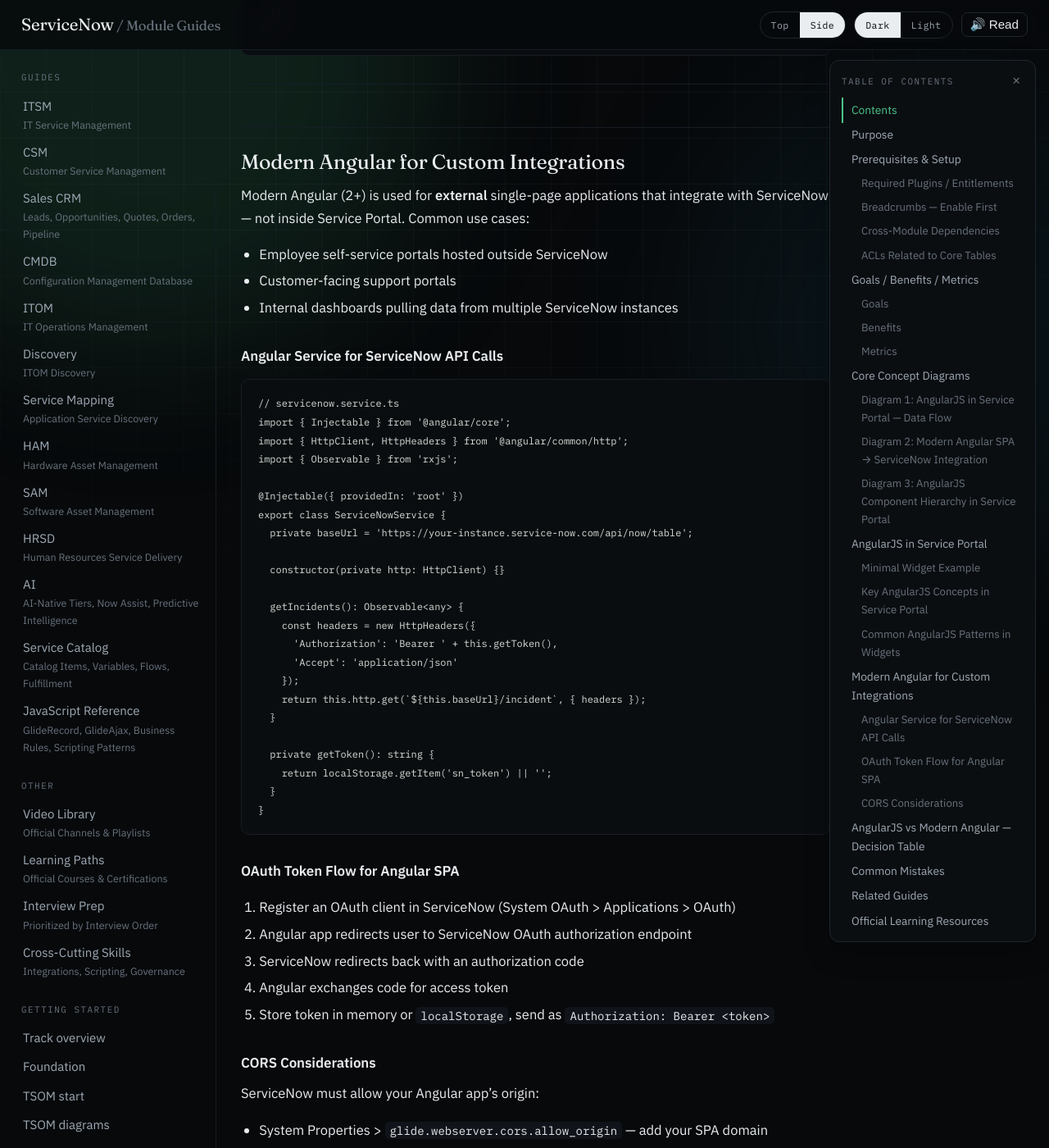
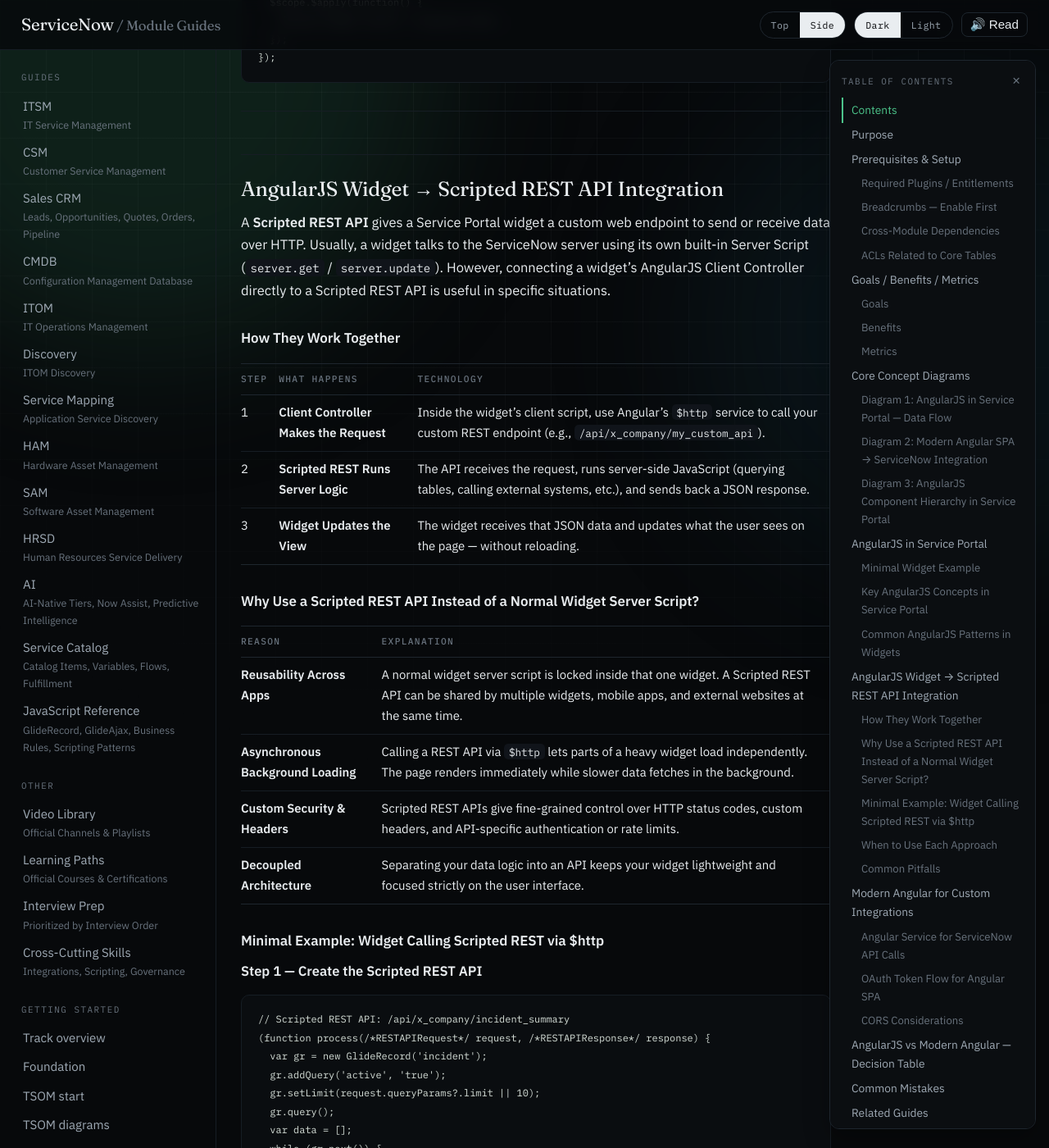
Before and after one commit to eltonaguiar/ServiceNow_Learning_TSOM-_CSM_FSM_SalesCRM_HAM_ITSM, a Jekyll site: the page built from docs/modules/scripting/angular-guide.md, in a window 1280 px wide and 1400 px high, scrolled down 6046 px. Shown: the whole window at 82% size. Built offline with Jekyll 4.4.1, drawn with Linux system fonts in a browser that asks for light colours; our own code applies the rules of GitHub Pages for plain Markdown files; some of the changed text lies outside the part shown.

Commit message:
Add Scripted REST API + AngularJS widget integration section
- How Scripted REST API works with AngularJS widgets via
- Why use Scripted REST API vs widget server script (reusability, async loading, security, decoupling)
- Minimal working example: Scripted REST API + AngularJS  controller + HTML template
- When to use each approach (widget server script vs Scripted REST API vs Table API)
- Common pitfalls and fixes

````diff
--- a/docs/modules/scripting/angular-guide.md
+++ b/docs/modules/scripting/angular-guide.md
@@ -16,6 +16,7 @@
 - [Goals / Benefits / Metrics](#goals--benefits--metrics)
 - [Core Concept Diagrams](#core-concept-diagrams)
 - [AngularJS in Service Portal](#angularjs-in-service-portal)
+- [AngularJS Widget → Scripted REST API Integration](#angularjs-widget--scripted-rest-api-integration)
 - [Modern Angular for Custom Integrations](#modern-angular-for-custom-integrations)
 - [AngularJS vs Modern Angular — Decision Table](#angularjs-vs-modern-angular--decision-table)
 - [Common Mistakes](#common-mistakes)
@@ -245,6 +246,136 @@ server.get('myApiMethod', { sys_id: $scope.widget.sys_id }, function(response) {
 
 ---
 
+## AngularJS Widget → Scripted REST API Integration
+
+A **Scripted REST API** gives a Service Portal widget a custom web endpoint to send or receive data over HTTP. Usually, a widget talks to the ServiceNow server using its own built-in Server Script (`server.get` / `server.update`). However, connecting a widget's AngularJS Client Controller directly to a Scripted REST API is useful in specific situations.
+
+### How They Work Together
+
+| Step | What Happens | Technology |
+|---|---|---|
+| 1 | **Client Controller Makes the Request** | Inside the widget's client script, use Angular's `$http` service to call your custom REST endpoint (e.g., `/api/x_company/my_custom_api`). |
+| 2 | **Scripted REST Runs Server Logic** | The API receives the request, runs server-side JavaScript (querying tables, calling external systems, etc.), and sends back a JSON response. |
+| 3 | **Widget Updates the View** | The widget receives that JSON data and updates what the user sees on the page — without reloading. |
+
+### Why Use a Scripted REST API Instead of a Normal Widget Server Script?
+
+| Reason | Explanation |
+|---|---|
+| **Reusability Across Apps** | A normal widget server script is locked inside that one widget. A Scripted REST API can be shared by multiple widgets, mobile apps, and external websites at the same time. |
+| **Asynchronous Background Loading** | Calling a REST API via `$http` lets parts of a heavy widget load independently. The page renders immediately while slower data fetches in the background. |
+| **Custom Security & Headers** | Scripted REST APIs give fine-grained control over HTTP status codes, custom headers, and API-specific authentication or rate limits. |
+| **Decoupled Architecture** | Separating your data logic into an API keeps your widget lightweight and focused strictly on the user interface. |
+
+### Minimal Example: Widget Calling Scripted REST via $http
+
+**Step 1 — Create the Scripted REST API**
+
+```javascript
+// Scripted REST API: /api/x_company/incident_summary
+(function process(/*RESTAPIRequest*/ request, /*RESTAPIResponse*/ response) {
+  var gr = new GlideRecord('incident');
+  gr.addQuery('active', 'true');
+  gr.setLimit(request.queryParams?.limit || 10);
+  gr.query();
+  var data = [];
+  while (gr.next()) {
+    data.push({
+      number: gr.number,
+      short_description: gr.short_description,
+      priority: gr.priority,
+      state: gr.state
+    });
+  }
+  response.setBody({ success: true, data: data, count: data.length });
+  response.setStatus(200);
+})(request, response);
+```
+
+**Step 2 — AngularJS Client Controller Using $http**
+
+```javascript
+// Widget Client Controller
+function($scope, $http) {
+  var c = this;
+  c.loading = false;
+  c.incidents = [];
+  c.error = null;
+
+  c.loadIncidents = function() {
+    c.loading = true;
+    c.error = null;
+
+    $http.get('/api/x_company/incident_summary?limit=25', {
+      headers: { 'Accept': 'application/json' }
+    })
+    .then(function(response) {
+      // Success — update the view via $scope
+      $scope.$apply(function() {
+        c.incidents = response.data.data;
+        c.loading = false;
+      });
+    })
+    .catch(function(error) {
+      $scope.$apply(function() {
+        c.error = 'Failed to load incidents: ' + (error.status || 'unknown');
+        c.loading = false;
+      });
+    });
+  };
+
+  c.loadIncidents();
+}
+```
+
+**Step 3 — Widget HTML Template**
+
+```html
+<div>
+  <h2>Recent Incidents</h2>
+
+  <div ng-if="c.loading">Loading...</div>
+  <div ng-if="c.error" class="error">{{ c.error }}</div>
+
+  <table ng-if="!c.loading && !c.error">
+    <thead>
+      <tr><th>Number</th><th>Description</th><th>Priority</th><th>State</th></tr>
+    </thead>
+    <tbody>
+      <tr ng-repeat="inc in c.incidents">
+        <td>{{ inc.number }}</td>
+        <td>{{ inc.short_description }}</td>
+        <td>{{ inc.priority }}</td>
+        <td>{{ inc.state }}</td>
+      </tr>
+    </tbody>
+  </table>
+</div>
+```
+
+### When to Use Each Approach
+
+| Scenario | Recommended Approach |
+|---|---|
+| Widget-only data, no reuse | Widget server script (`server.get` / `server.update`) |
+| Data shared across multiple widgets | Scripted REST API + `$http` |
+| Data needed by mobile app or external site | Scripted REST API |
+| Background/async loading within a heavy widget | Scripted REST API + `$http` |
+| Need custom HTTP status codes or headers | Scripted REST API |
+| Simple CRUD on a single table | Table API (`/api/now/table/{table}`) |
+
+### Common Pitfalls
+
+| Pitfall | Fix |
+|---|---|
+| Forgetting `$scope.$apply()` after `$http` response | Wrap view updates in `$scope.$apply()` so AngularJS re-renders |
+| Calling API on every digest cycle | Debounce user input, load once on controller init |
+| Not handling HTTP error codes | Always add `.catch()` / error callback to `$http` calls |
+| Exposing sensitive data via API | Add ACLs on the Scripted REST API; filter fields in server logic |
+| Hardcoding the API path | Use a widget option or system property for the endpoint URL |
+
+---
+
 ## Modern Angular for Custom Integrations
 
 Modern Angular (2+) is used for **external** single-page applications that integrate with ServiceNow — not inside Service Portal. Common use cases:
````
